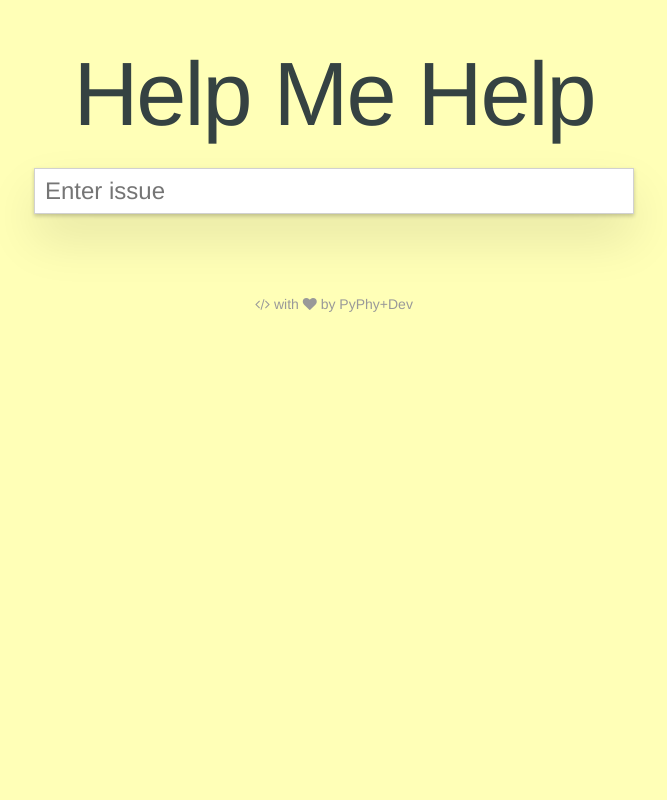
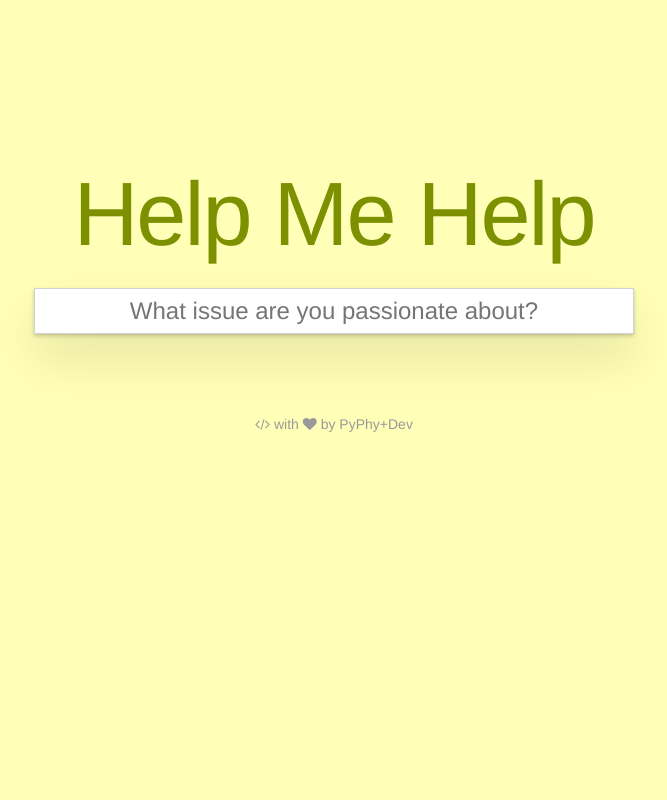
Before and after one commit to ntadej/BattleHack2015, a Django app: page / in a window 1280 px wide. Shown: the whole page, without its empty margins (306-973 px from the left). Run offline with Django 3.2, Linux system fonts and the light colour scheme; data comes from the database, SQL or seed files in the repository; data that the repository does not hold is empty; some libraries are stand-ins or nearby versions.

Commit message:
CSS improvements

```diff
--- a/hmh/sass/_buttons.scss
+++ b/hmh/sass/_buttons.scss
@@ -5,7 +5,7 @@ a {
     text-decoration: none;
 
     &:hover {
-        text-decoration: underline;
+        text-decoration: none;
     }
 
     @include transition-button();
--- a/hmh/static/app/main.js
+++ b/hmh/static/app/main.js
@@ -30,6 +30,8 @@ var hmh = {
 
 	issueSelectedCallback: function(suggestion)
 	{
+        $('body').removeClass('initial');
+
         console.log('You selected: ' + suggestion.value + ', ' + suggestion.data);
 
         var list = $('#current-issues');
--- a/hmh/static/css/hmh.css
+++ b/hmh/static/css/hmh.css
@@ -472,7 +472,7 @@ a {
   -webkit-transition: color 0.2s, background 0.2s, border-color 0.2s;
   transition: color 0.2s, background 0.2s, border-color 0.2s; }
   a:hover {
-    text-decoration: underline; }
+    text-decoration: none; }
 
 .button,
 button {
@@ -531,6 +531,9 @@ html, body {
 body {
   background: #ffffb7; }
 
+body.initial .title {
+  margin-top: 160px; }
+
 h1, h2, h3, h4, h5, h6 {
   margin-bottom: 1.5rem;
   font-family: Helvetica Neue, "HelveticaNeue", "Helvetica Neue", Helvetica, Arial, sans-serif;
@@ -565,6 +568,20 @@ h6 {
   font-size: 1.2rem;
   line-height: 1.6;
   letter-spacing: 0; }
+
+::-webkit-input-placeholder {
+  text-align: center; }
+
+:-moz-placeholder {
+  /* Firefox 18- */
+  text-align: center; }
+
+::-moz-placeholder {
+  /* Firefox 19+ */
+  text-align: center; }
+
+:-ms-input-placeholder {
+  text-align: center; }
 
 @media (min-width: 550px) {
   h1 {
@@ -614,7 +631,9 @@ h6 {
 .title {
   margin-top: 40px;
   margin-bottom: 20px;
-  text-align: center; }
+  text-align: center;
+  -webkit-transition: margin-top 0.4s;
+  transition: margin-top 0.4s; }
   .title h1 {
     font-weight: 100; }
 
@@ -655,7 +674,8 @@ h6 {
   margin-top: 40px;
   font-size: 1.4rem;
   text-align: center;
-  color: #999; }
+  color: #999;
+  margin-bottom: 10px; }
 
 .payment {
   position: absolute;
@@ -675,6 +695,16 @@ h6 {
   box-shadow: 0 2px 5px rgba(0, 0, 0, 0.15);
   border: 1px solid #e1e1e1; }
 
+.autocomplete-suggestion {
+  padding: 5px; }
+
+.autocomplete-selected {
+  background: #e1e1e1 !important; }
+
+.autocomplete-suggestions strong {
+  color: #7D9100 !important;
+  text-decoration: none; }
+
 .autocomplete-suggestions strong {
   font-weight: normal; }
 
--- a/hmh/templates/base.html
+++ b/hmh/templates/base.html
@@ -37,15 +37,15 @@
     <script src="/static/app/main.js"></script>
 
   </head>
-  <body>
+  <body class="initial">
 
     <div class="container">
       <div class="title">
-        <h1>Help Me Help</h1>
+        <h1><a href="/">Help Me Help</a></h1>
       </div>
 
       <div class="input-main">
-        <input id="issue-input" type="text" placeholder="Enter issue">
+        <input id="issue-input" type="text" placeholder="What issue are you passionate about?">
       </div>
     </div>
 
```
Also changed, not shown: hmh/sass/_jquery.autocomplete.scss (+8 -2 lines), hmh/sass/_overrides.scss (+25 -0 lines).
